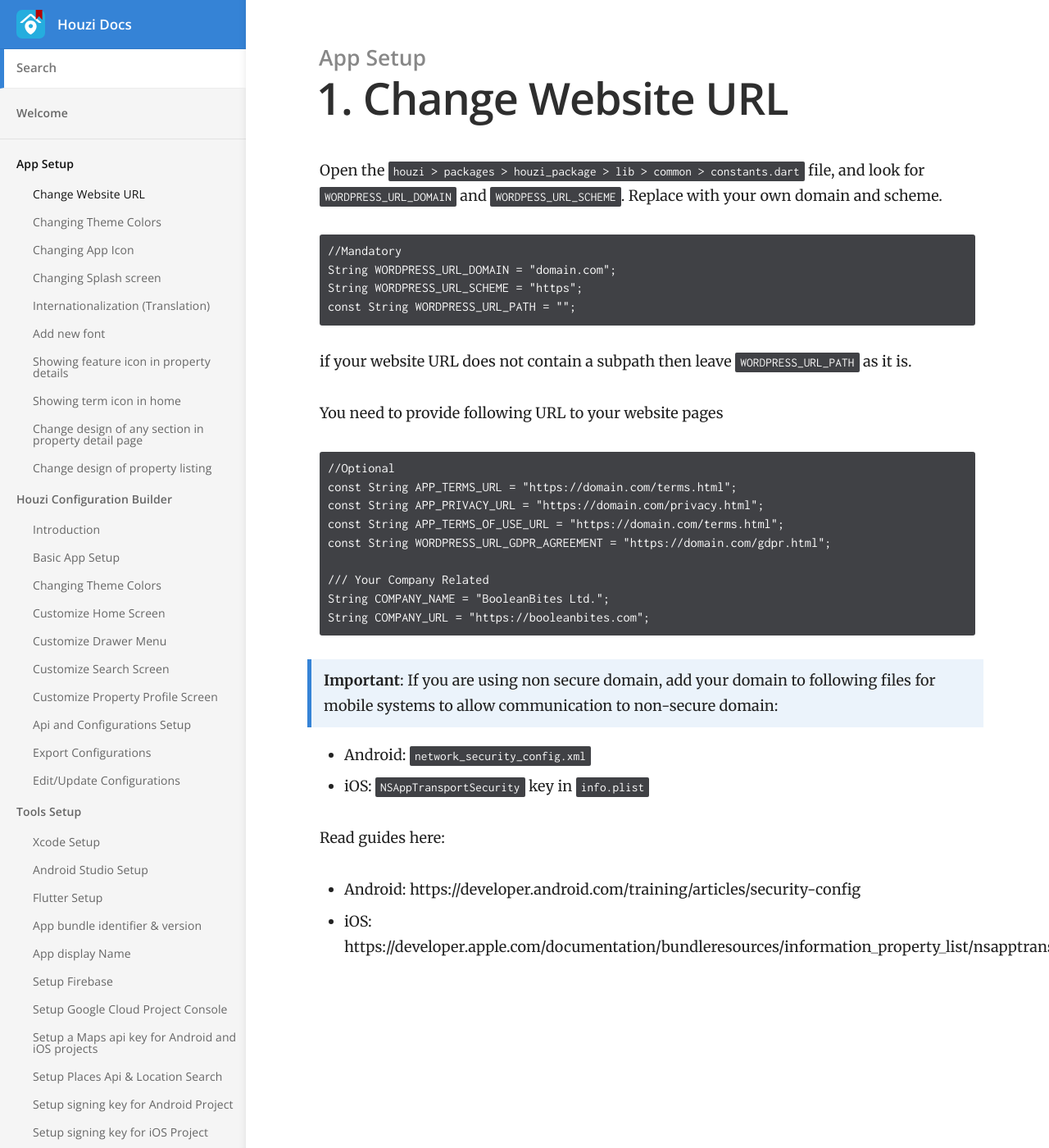
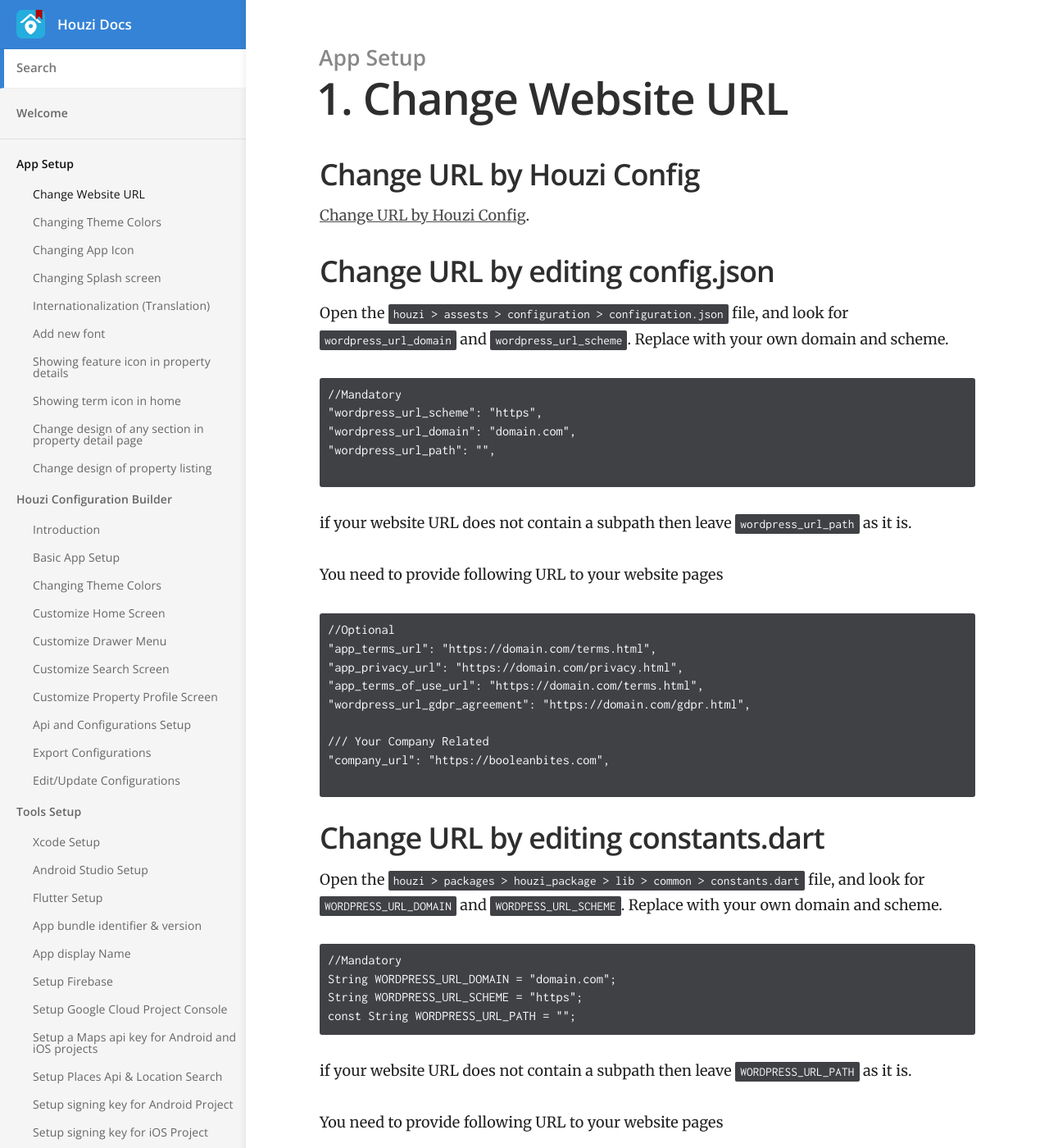
Before and after one commit to booleanbites/houzi-doc, a Jekyll site: the page built from _docs/app-setup/change_url.md, in a window 1280 px wide and 1400 px high. Shown: the whole window at 82% size. Built offline with Jekyll 4.4.1, drawn with Linux system fonts in a browser that asks for light colours.

Commit message:
Change URL modified

````diff
--- a/_docs/app-setup/change_url.md
+++ b/_docs/app-setup/change_url.md
@@ -4,6 +4,36 @@ category: App Setup
 order: 1
 ---
 
+## Change URL by Houzi Config
+ [Change URL by Houzi Config](../basic-setup).
+
+## Change URL by editing config.json
+Open the `houzi > assests > configuration > configuration.json` file, and look for `wordpress_url_domain` and `wordpress_url_scheme`. Replace with your own domain and scheme.
+
+```
+//Mandatory
+"wordpress_url_scheme": "https",
+"wordpress_url_domain": "domain.com",
+"wordpress_url_path": "",
+
+```
+if your website URL does not contain a subpath then leave `wordpress_url_path` as it is.
+
+You need to provide following URL to your website pages
+
+```
+//Optional
+"app_terms_url": "https://domain.com/terms.html",
+"app_privacy_url": "https://domain.com/privacy.html",
+"app_terms_of_use_url": "https://domain.com/terms.html",
+"wordpress_url_gdpr_agreement": "https://domain.com/gdpr.html",
+
+/// Your Company Related
+"company_url": "https://booleanbites.com",
+
+```
+
+## Change URL by editing constants.dart
 Open the `houzi > packages > houzi_package > lib > common > constants.dart` file, and look for `WORDPRESS_URL_DOMAIN` and `WORDPESS_URL_SCHEME`. Replace with your own domain and scheme.
 
 ```
````
